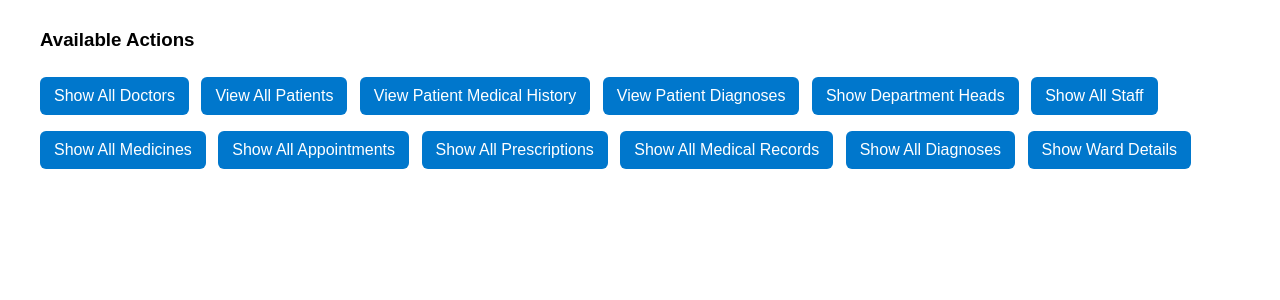
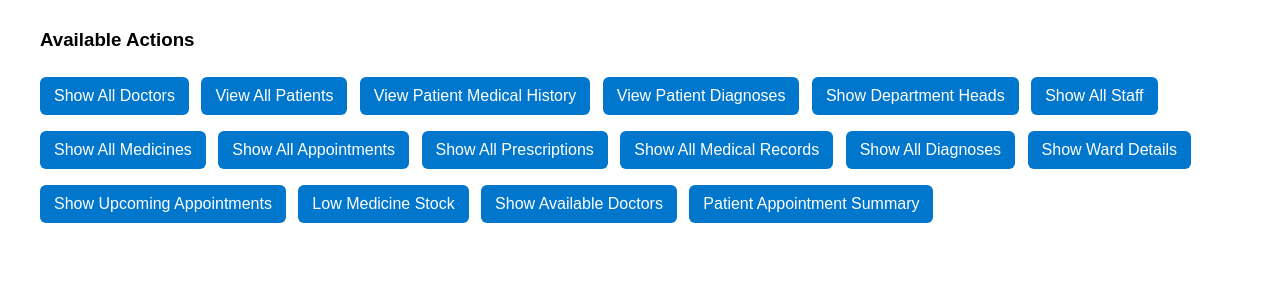
Before and after one commit to Sidh-Virmani/Hospital-Management-System, a Flask app: page / in a window 1280 px wide. Shown: the part 243-543 px from the top of the page. Run offline with Flask 3, Linux system fonts and the light colour scheme.

Commit message:
Added some buttons, changed a little data

```diff
--- a/sql_files/03_sample_data.sql
+++ b/sql_files/03_sample_data.sql
@@ -102,7 +102,7 @@ INSERT INTO medicines (medicine_name, medicine_stock, medicine_price, medicine_m
 ('Amoxicillin 250mg', 800, 150, 'HealthMeds LLC'),
 ('Ibuprofen 400mg', 1200, 55, 'Wellness Pharma'),
 ('Cetirizine 10mg', 600, 42, 'AllergyCare Ltd.'),
-('Omeprazole 20mg', 450, 125, 'GastroMed Co.'),
+('Omeprazole 20mg', 45, 125, 'GastroMed Co.'),
 ('Metformin 500mg', 2000, 89, 'DiabeticCare Inc.'),
 ('Aspirin 81mg', 900, 30, 'CardioHealth Pharma'),
 ('Atorvastatin 40mg', 550, 220, 'CholesterolMeds Corp.'),
--- a/src/app.py
+++ b/src/app.py
@@ -448,6 +448,158 @@ def show_ward_details():
         data=data
     )
 
+
+# =========================================================
+# QUERY 13
+# UI Button: Upcoming Appointments
+# Role allowed: ADMIN, MEDICAL_STAFF, NON_MEDICAL_STAFF
+# =========================================================
+
+@app.route("/show_upcoming_appointments")
+def show_upcoming_appointments():
+    if session.get("role") not in ["ADMIN", "MEDICAL_STAFF",  "NON_MEDICAL_STAFF"]:
+        return "Access Denied: Only ADMIN, MEDICAL_STAFF or NON_MEDICAL_STAFF can view appointment details."
+
+    query = """
+    select patient_id, doctor_id, appointment_date, appointment_time
+from appointments
+where (appointment_date > curdate() or (appointment_date = curdate() and appointment_time >= curtime()) )
+and appointment_status != 'CANCELLED'
+order by appointment_date, appointment_time;
+
+    """
+
+    data = run_select_query(query)
+
+    return render_template(
+        "table.html",
+        title="Upcoming Appointments",
+        data=data
+    )
+
+# =========================================================
+# QUERY 14
+# UI Button: Low Medicine Stock
+# Role allowed: ADMIN, NON_MEDICAL_STAFF
+# =========================================================
+
+@app.route("/low_medicine_stock")
+def low_medicine_stock():
+    if session.get("role") not in ["ADMIN",  "NON_MEDICAL_STAFF"]:
+        return "Access Denied: Only ADMIN, NON_MEDICAL_STAFF can view medicine details."
+
+    query = """
+SELECT * FROM medicines
+WHERE medicine_stock < 100;
+    """
+
+    data = run_select_query(query)
+
+    return render_template(
+        "table.html",
+        title="Low Medicine Stock",
+        data=data
+    )
+
+# =========================================================
+# QUERY 15
+# UI Button: Available Doctors
+# Role allowed: ADMIN, MEDICAL_STAFF, NON_MEDICAL_STAFF, PATIENT, GUEST
+# =========================================================
+
+
+@app.route("/available_doctors")
+def available_doctors():
+
+    query = """
+    SELECT
+        d.doctor_id,
+        u.username AS doctor_name,
+        d.specialization,
+        d.availability_status,
+        dep.department_name
+    FROM doctors d
+    JOIN medical_staff ms
+        ON d.staff_id = ms.staff_id
+    JOIN users u
+        ON ms.user_id = u.user_id
+    LEFT JOIN departments dep
+        ON ms.department_id = dep.department_id
+    WHERE d.availability_status = 'AVAILABLE'
+    ORDER BY dep.department_name;
+    """
+
+    data = run_select_query(query)
+
+    return render_template(
+        "table.html",
+        title="Available Doctors",
+        data=data
+    )
+
+# =========================================================
+# QUERY 16
+# UI Button: Patient Appointment Summary
+# Role allowed: ADMIN, MEDICAL STAFF, NON MEDICAL STAFF
+# =========================================================
+
+@app.route("/patient_appointment_summary")
+def patient_appointment_summary():
+
+    if session.get("role") not in ["ADMIN",  "NON_MEDICAL_STAFF", "MEDICAL_STAFF"]:
+        return "Access Denied: Only ADMIN, NON_MEDICAL_STAFF or MEDICAL_STAFF can view medicine details."
+
+
+    query = """
+       SELECT
+    p.patient_id,
+    p.name,
+
+    COUNT(
+    CASE
+        WHEN a.appointment_status = 'COMPLETED'
+        THEN 1
+    END
+) AS total_completed_appointments,
+
+    CASE
+        WHEN MIN(
+            CASE
+                WHEN (a.appointment_date > CURDATE()
+                      OR (a.appointment_date = CURDATE() AND a.appointment_time >= CURTIME()))
+                THEN CONCAT(a.appointment_date, ' ', a.appointment_time)
+                ELSE NULL
+            END
+        ) IS NOT NULL
+        THEN 'YES'
+        ELSE 'NO'
+    END AS has_upcoming_appointment,
+
+    MIN(
+        CASE
+            WHEN (a.appointment_date > CURDATE()
+                  OR (a.appointment_date = CURDATE() AND a.appointment_time >= CURTIME()))
+            THEN CONCAT(a.appointment_date, ' ', a.appointment_time)
+            ELSE NULL
+        END
+    ) AS next_appointment
+
+FROM patients p
+LEFT JOIN appointments a
+    ON p.patient_id = a.patient_id
+
+GROUP BY p.patient_id, p.name
+ORDER BY p.name;
+    """
+
+    data = run_select_query(query)
+
+    return render_template(
+        "table.html",
+        title="Patient Appointment Summary",
+        data=data
+    )
+
 # ---------------------------------------------------------
 # Run the Flask app
 # debug=True means code changes auto-refresh while developing
--- a/src/db.py
+++ b/src/db.py
@@ -10,7 +10,7 @@ def get_db_connection():
     connection = mysql.connector.connect(
         host="localhost",              # MySQL server address
         user="root",                   # your MySQL username
-        password="[PASSWORD]",# replace with your actual MySQL password
+        password="YOUR_MYSQL_PASSWORD",# replace with your actual MySQL password
         database="hospital_management" # the database we created
     )
     return connection
--- a/src/templates/home.html
+++ b/src/templates/home.html
@@ -81,7 +81,13 @@
         <a class="button" href="{{ url_for('show_all_medical_records') }}">Show All Medical Records</a>
         <a class="button" href="{{ url_for('show_all_diagnoses') }}">Show All Diagnoses</a>
         <a class="button" href="{{ url_for('show_ward_details') }}">Show Ward Details</a>
+
+        <a class="button" href="{{ url_for('show_upcoming_appointments')}}">Show Upcoming Appointments</a>
+        <a class="button" href="{{ url_for('low_medicine_stock')}}">Low Medicine Stock</a>
+        <a class="button" href="{{ url_for('available_doctors') }}">Show Available Doctors</a>
+        <a class="button" href="{{ url_for('patient_appointment_summary') }}">Patient Appointment Summary</a>
     </div>
+
 
 </body>
 
```
Also changed, not shown: sql_files/04_queries_TESTING.sql (+95 -0 lines), notes.txt (line endings or trailing spaces).
